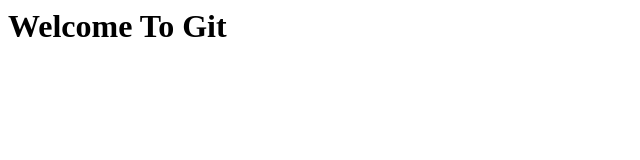
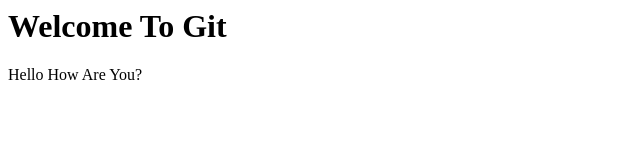
Before and after one commit to reeshindc/MyReactProject, a plain HTML site: page index.html in a window 1280 px wide. Shown: the whole page, without its empty margins (0-640 px from the left). Drawn offline with Linux system fonts and the light colour scheme.

Commit message:
Changes in index.html

```diff
--- a/index.html
+++ b/index.html
@@ -3,6 +3,6 @@
 
 
 <h1> Welcome To Git</h1>
-
+ Hello How Are You?
 </body>
 </html>
```
